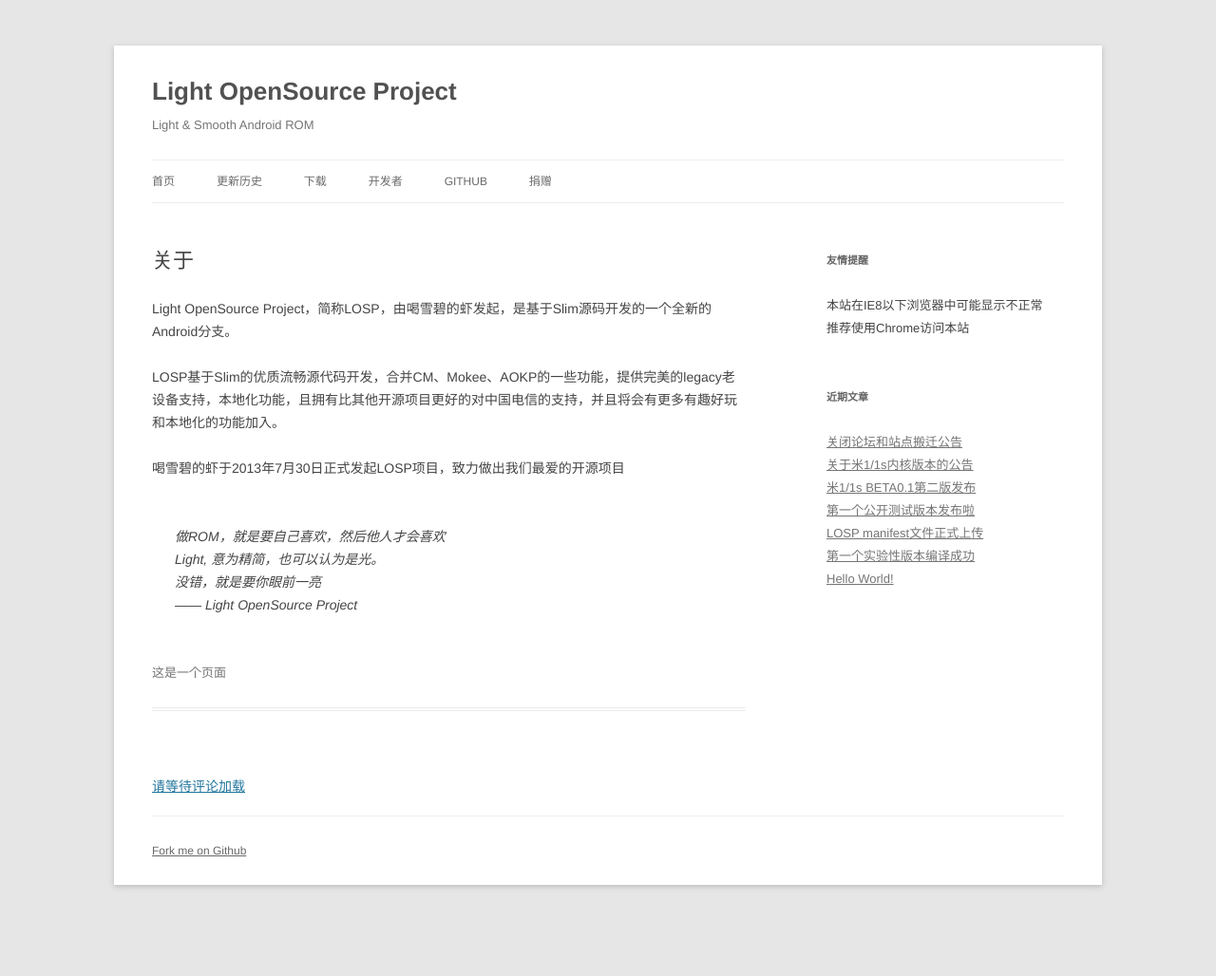
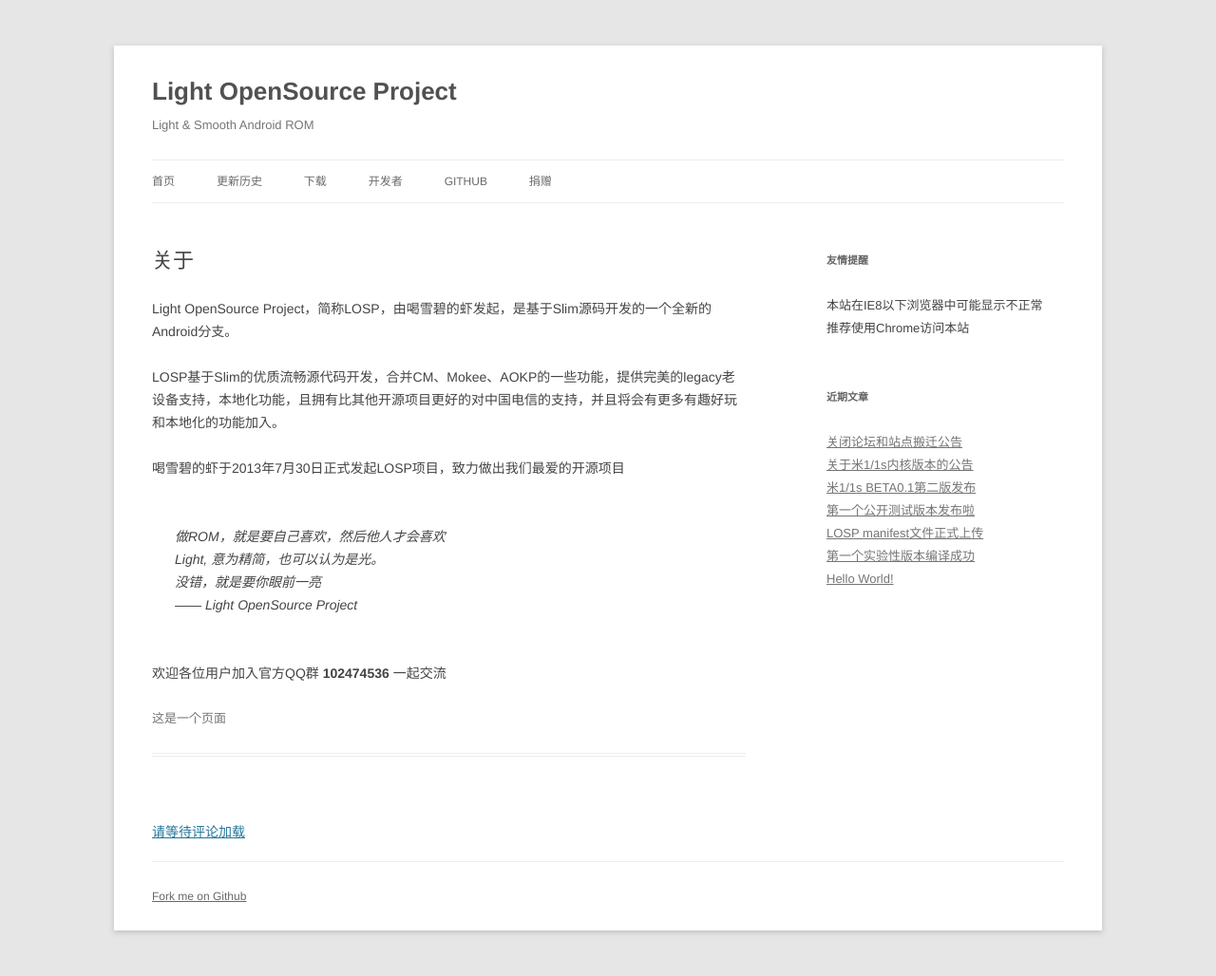
Before and after one commit to LOSP/LOSP.github.io, a Jekyll site: the page built from about/index.md, in a window 1280 px wide. Shown: the whole page at 95% size. Built offline with Jekyll 4.4.1, drawn with Linux system fonts in a browser that asks for light colours; Markdown is read by kramdown in place of the engine named in the settings; comment, search, counter and statistics services are not loaded; before the commit the page ends 980 px from its top, so only the background shows below that.

Commit message:
update about page

```diff
--- a/about/index.md
+++ b/about/index.md
@@ -12,3 +12,5 @@
 > Light, 意为精简，也可以认为是光。
 > 没错，就是要你眼前一亮
 > —— Light OpenSource Project
+
+欢迎各位用户加入官方QQ群 __102474536__ 一起交流
```
